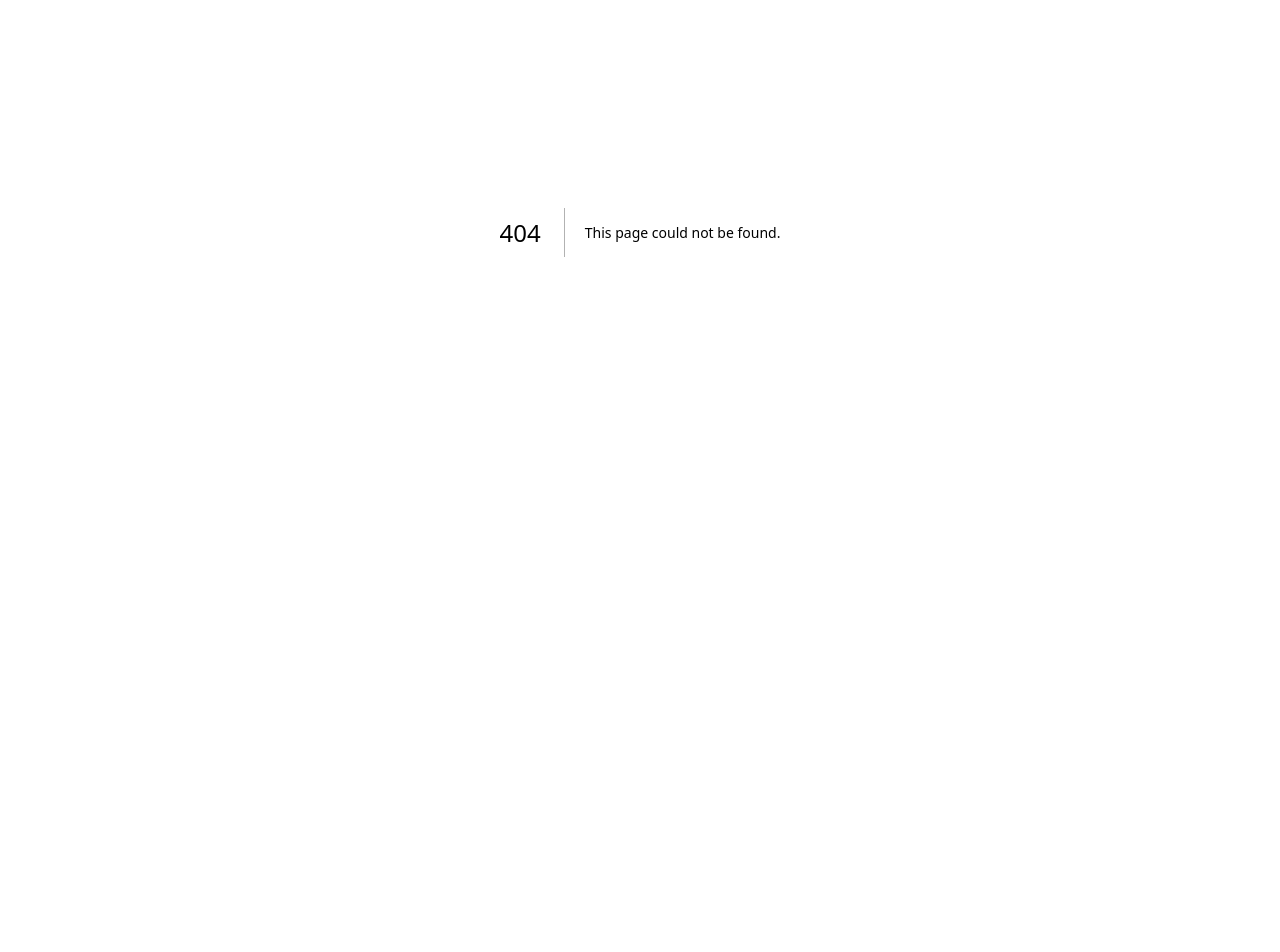
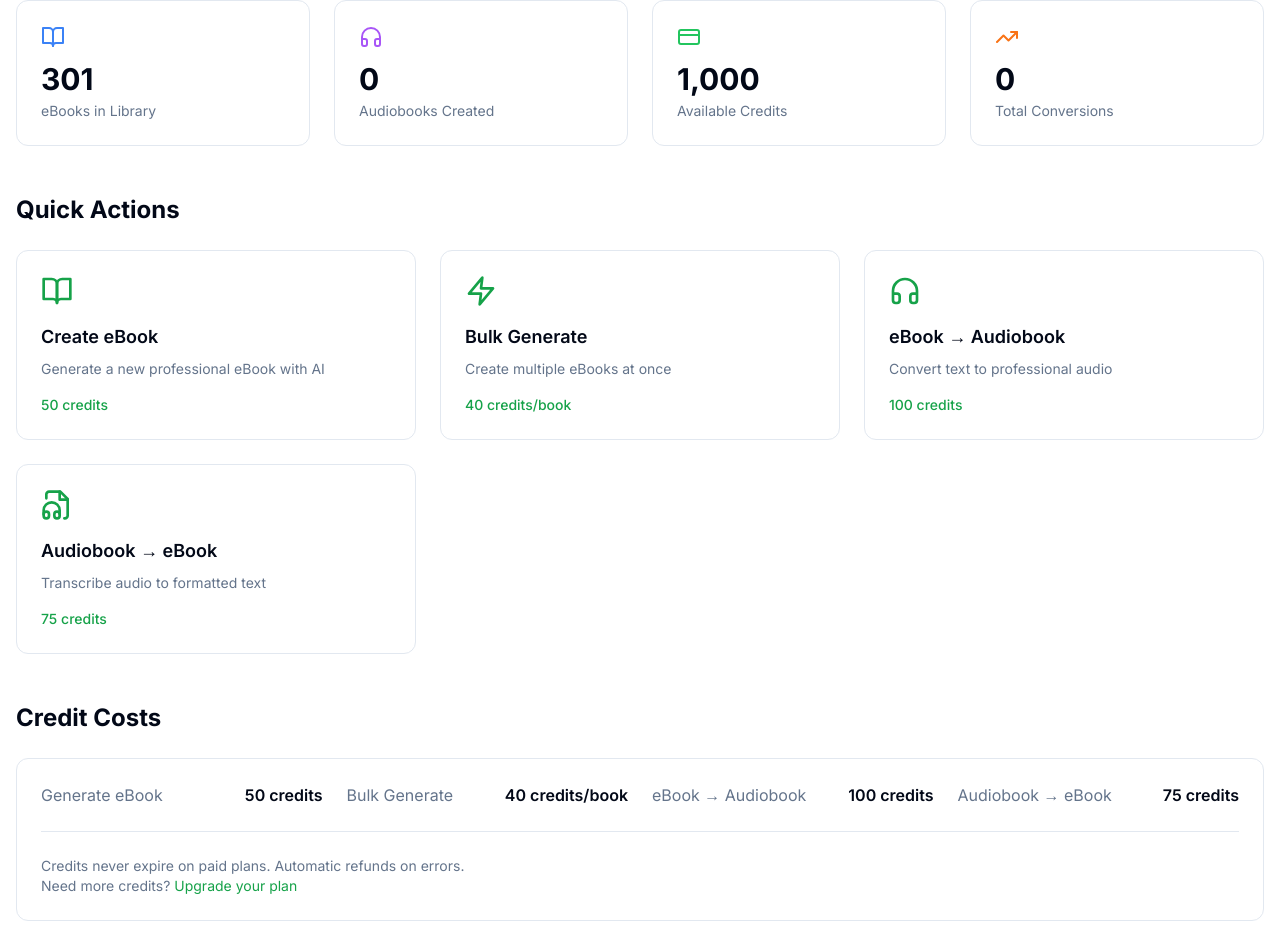
Before and after one commit to CR-AudioViz-AI/javari-books, a Next.js app: page /dashboard in a window 1280 px wide. Before the commit this address had no page. Shown: the part 233-1185 px from the top of the page. Before the commit the page ends 865 px from the top, so only its background shows below. Built offline with nearby package versions, Linux system fonts and the light colour scheme.

Commit message:
Add app/dashboard/page.tsx

```diff
--- /dev/null
+++ b/app/dashboard/page.tsx
@@ -0,0 +1,171 @@
+'use client'
+
+import { useState, useEffect } from 'react'
+import { BookOpen, Headphones, FileAudio, CreditCard, TrendingUp, Zap } from 'lucide-react'
+import Link from 'next/link'
+
+export default function DashboardPage() {
+  const [stats, setStats] = useState({
+    totalBooks: 301,
+    totalAudiobooks: 0,
+    credits: 1000,
+    conversions: 0
+  })
+
+  return (
+    <main className="min-h-screen py-12">
+      <div className="container mx-auto px-4">
+        <div className="mb-12">
+          <h1 className="text-4xl font-bold mb-2">Dashboard</h1>
+          <p className="text-muted-foreground">Manage your books and conversions</p>
+        </div>
+
+        {/* Stats Grid */}
+        <div className="grid md:grid-cols-2 lg:grid-cols-4 gap-6 mb-12">
+          <StatCard
+            icon={<BookOpen className="h-6 w-6" />}
+            label="eBooks in Library"
+            value={stats.totalBooks.toLocaleString()}
+            color="text-blue-500"
+          />
+          <StatCard
+            icon={<Headphones className="h-6 w-6" />}
+            label="Audiobooks Created"
+            value={stats.totalAudiobooks.toString()}
+            color="text-purple-500"
+          />
+          <StatCard
+            icon={<CreditCard className="h-6 w-6" />}
+            label="Available Credits"
+            value={stats.credits.toLocaleString()}
+            color="text-green-500"
+          />
+          <StatCard
+            icon={<TrendingUp className="h-6 w-6" />}
+            label="Total Conversions"
+            value={stats.conversions.toString()}
+            color="text-orange-500"
+          />
+        </div>
+
+        {/* Quick Actions */}
+        <h2 className="text-2xl font-bold mb-6">Quick Actions</h2>
+        <div className="grid md:grid-cols-2 lg:grid-cols-3 gap-6 mb-12">
+          <QuickActionCard
+            icon={<BookOpen className="h-8 w-8" />}
+            title="Create eBook"
+            description="Generate a new professional eBook with AI"
+            href="/create"
+            credits={50}
+          />
+          <QuickActionCard
+            icon={<Zap className="h-8 w-8" />}
+            title="Bulk Generate"
+            description="Create multiple eBooks at once"
+            href="/create?mode=bulk"
+            credits={40}
+            suffix="/book"
+          />
+          <QuickActionCard
+            icon={<Headphones className="h-8 w-8" />}
+            title="eBook → Audiobook"
+            description="Convert text to professional audio"
+            href="/convert?mode=ebook-to-audio"
+            credits={100}
+          />
+          <QuickActionCard
+            icon={<FileAudio className="h-8 w-8" />}
+            title="Audiobook → eBook"
+            description="Transcribe audio to formatted text"
+            href="/convert?mode=audio-to-ebook"
+            credits={75}
+          />
+        </div>
+
+        {/* Credit Costs */}
+        <h2 className="text-2xl font-bold mb-6">Credit Costs</h2>
+        <div className="bg-card border rounded-xl p-6">
+          <div className="grid md:grid-cols-2 lg:grid-cols-4 gap-6">
+            <CreditCostItem action="Generate eBook" cost={50} />
+            <CreditCostItem action="Bulk Generate" cost={40} suffix="/book" />
+            <CreditCostItem action="eBook → Audiobook" cost={100} />
+            <CreditCostItem action="Audiobook → eBook" cost={75} />
+          </div>
+          <div className="mt-6 pt-6 border-t">
+            <p className="text-sm text-muted-foreground">
+              Credits never expire on paid plans. Automatic refunds on errors.
+              <br />
+              Need more credits? <Link href="/pricing" className="text-primary hover:underline">Upgrade your plan</Link>
+            </p>
+          </div>
+        </div>
+      </div>
+    </main>
+  )
+}
+
+function StatCard({
+  icon,
+  label,
+  value,
+  color
+}: {
+  icon: React.ReactNode
+  label: string
+  value: string
+  color: string
+}) {
+  return (
+    <div className="bg-card border rounded-xl p-6">
+      <div className={`${color} mb-3`}>{icon}</div>
+      <div className="text-3xl font-bold mb-1">{value}</div>
+      <div className="text-sm text-muted-foreground">{label}</div>
+    </div>
+  )
+}
+
+function QuickActionCard({
+  icon,
+  title,
+  description,
+  href,
+  credits,
+  suffix = ''
+}: {
+  icon: React.ReactNode
+  title: string
+  description: string
+  href: string
+  credits: number
+  suffix?: string
+}) {
+  return (
+    <Link href={href}>
+      <div className="bg-card border rounded-xl p-6 hover:border-primary hover:shadow-md transition-all h-full">
+        <div className="text-primary mb-4">{icon}</div>
+        <h3 className="text-lg font-semibold mb-2">{title}</h3>
+        <p className="text-sm text-muted-foreground mb-4">{description}</p>
+        <div className="text-sm font-medium text-primary">
+          {credits} credits{suffix}
+        </div>
+      </div>
+    </Link>
+  )
+}
+
+function CreditCostItem({
+  action,
+  cost,
+  suffix = ''
+}: {
+  action: string
+  cost: number
+  suffix?: string
+}) {
+  return (
+    <div className="flex justify-between items-center">
+      <span className="text-muted-foreground">{action}</span>
+      <span className="font-semibold">{cost} credits{suffix}</span>
+    </div>
+  )
+}
```
